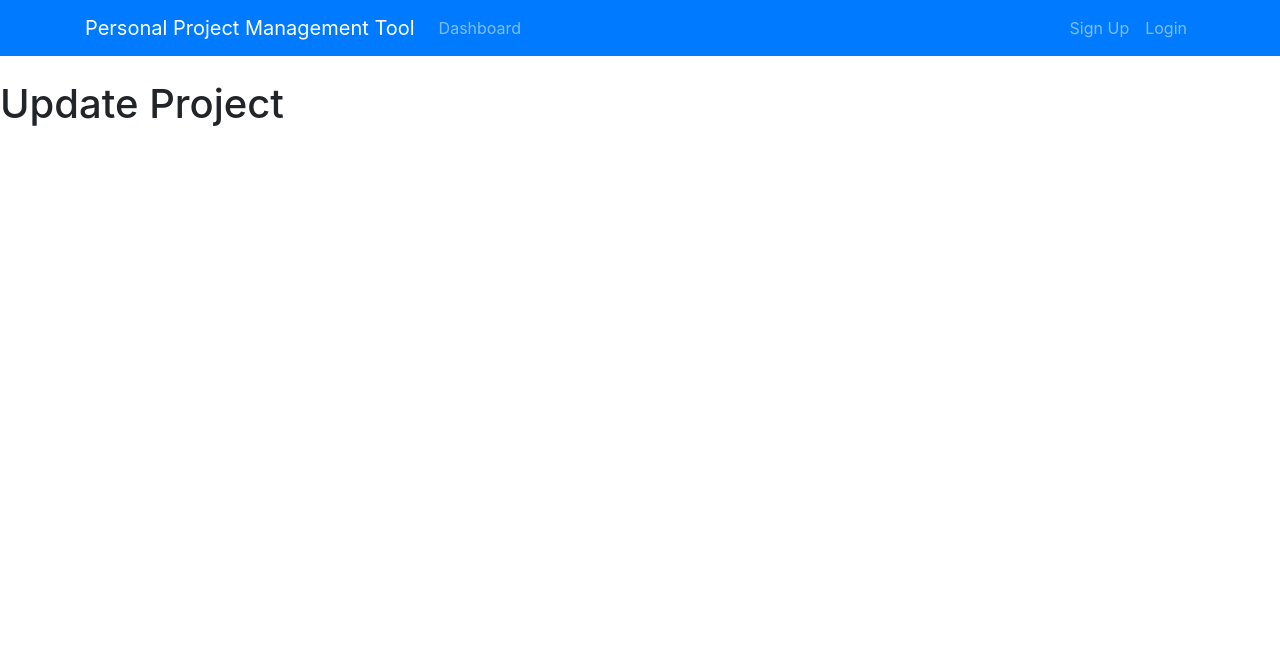
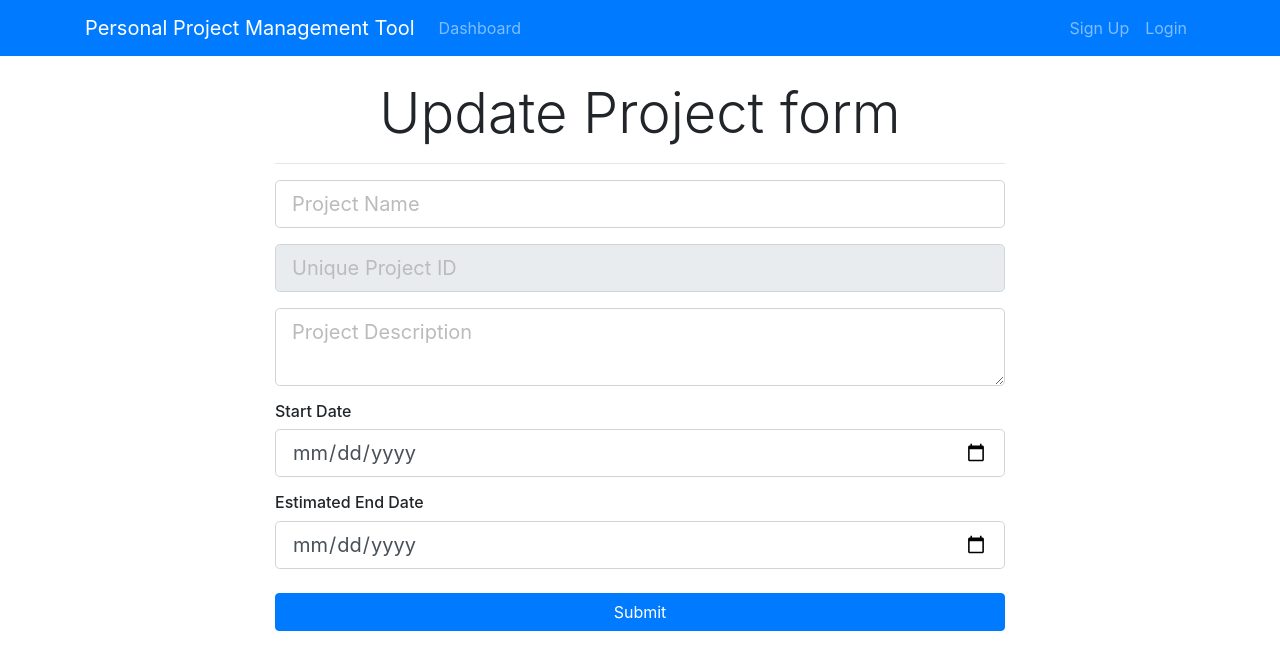
Before and after one commit to miaobo2018/MiaoBoPPMTool, a React (Create React App) app in the folder ppmtool-react-client/: page /updateProject/1 in a window 1280 px wide. Shown: the top 670 px of the page. Built offline with nearby package versions, Linux system fonts and the light colour scheme; no server answers.

Commit message:
update function and fix the problem of props

```diff
--- a/ppmtool-react-client/package.json
+++ b/ppmtool-react-client/package.json
@@ -9,7 +9,7 @@
     "react": "^16.9.0",
     "react-dom": "^16.9.0",
     "react-redux": "^7.1.1",
-    "react-router-dom": "^4.3.1",
+    "react-router-dom": "^4.4.0-beta.6",
     "react-scripts": "3.1.2",
     "redux": "^4.0.4",
     "redux-thunk": "^2.3.0"
--- a/ppmtool-react-client/src/actions/projectActions.js
+++ b/ppmtool-react-client/src/actions/projectActions.js
@@ -1,5 +1,5 @@
 import axios from "axios";
-import { GET_ERRORS, GET_PROJECTS } from "./types";
+import { GET_ERRORS, GET_PROJECTS, GET_PROJECT } from "./types";
 
 export const createProject = (project, history) => async dispatch => {
   try {
@@ -20,3 +20,11 @@ export const getProjects = () => async dispatch => {
     payload: res.data
   });
 };
+
+export const getProject = (id, history) => async dispatch => {
+  const res = await axios.get(`http://localhost:8080/api/project/${id}`);
+  dispatch({
+    type: GET_PROJECT,
+    payload: res.data
+  });
+};
--- a/ppmtool-react-client/src/actions/types.js
+++ b/ppmtool-react-client/src/actions/types.js
@@ -1,2 +1,3 @@
 export const GET_ERRORS = "GET_ERRORS";
 export const GET_PROJECTS = "GET_PROJECTS";
+export const GET_PROJECT = "GET_PROJECT";
--- a/ppmtool-react-client/src/components/Project/UpdateProject.js
+++ b/ppmtool-react-client/src/components/Project/UpdateProject.js
@@ -1,7 +1,153 @@
 import React, { Component } from "react";
+import { getProject, createProject } from "../../actions/projectActions";
+import PropTypes from "prop-types";
+import { connect } from "react-redux";
+import classnames from "classnames";
 
-export default class UpdateProject extends Component {
+class UpdateProject extends Component {
+  //set state
+  constructor() {
+    super();
+
+    this.state = {
+      id: "",
+      projectName: "",
+      projectIdentifier: "",
+      description: "",
+      start_date: "",
+      end_date: ""
+    };
+    this.onChange = this.onChange.bind(this);
+    this.onSubmit = this.onSubmit.bind(this);
+  }
+
+  componentWillReceiveProps(nextProps) {
+    const {
+      id,
+      projectName,
+      projectIdentifier,
+      description,
+      start_date,
+      end_date
+    } = nextProps.project;
+    this.setState({
+      id,
+      projectName,
+      projectIdentifier,
+      description,
+      start_date,
+      end_date
+    });
+  }
+
+  componentDidMount() {
+    const { id } = this.props.match.params;
+    this.props.getProject(id, this.props.history);
+  }
+
+  onChange(e) {
+    this.setState({ [e.target.name]: e.target.value });
+  }
+
+  onSubmit(e) {
+    e.preventDefault();
+
+    const updateProject = {
+      id: this.state.id,
+      projectName: this.state.projectName,
+      projectIdentifier: this.state.projectIdentifier,
+      description: this.state.description,
+      start_date: this.state.start_date,
+      end_date: this.state.end_date
+    };
+
+    this.props.createProject(updateProject, this.props.history);
+  }
+
   render() {
-    return <h1>Update Project</h1>;
+    return (
+      <div className="project">
+        <div className="container">
+          <div className="row">
+            <div className="col-md-8 m-auto">
+              <h5 className="display-4 text-center">Update Project form</h5>
+              <hr />
+              <form onSubmit={this.onSubmit}>
+                <div className="form-group">
+                  <input
+                    type="text"
+                    className="form-control form-control-lg "
+                    placeholder="Project Name"
+                    name="projectName"
+                    value={this.state.projectName}
+                    onChange={this.onChange}
+                  />
+                </div>
+                <div className="form-group">
+                  <input
+                    type="text"
+                    className="form-control form-control-lg"
+                    placeholder="Unique Project ID"
+                    name="projectIdentifier"
+                    value={this.state.projectIdentifier}
+                    onChange={this.onChange}
+                    disabled
+                  />
+                </div>
+                <div className="form-group">
+                  <textarea
+                    className="form-control form-control-lg"
+                    placeholder="Project Description"
+                    name="description"
+                    value={this.state.description}
+                    onChange={this.onChange}
+                  />
+                </div>
+                <h6>Start Date</h6>
+                <div className="form-group">
+                  <input
+                    type="date"
+                    className="form-control form-control-lg"
+                    name="start_date"
+                    value={this.state.start_date}
+                    onChange={this.onChange}
+                  />
+                </div>
+                <h6>Estimated End Date</h6>
+                <div className="form-group">
+                  <input
+                    type="date"
+                    className="form-control form-control-lg"
+                    name="end_date"
+                    value={this.state.end_date}
+                    onChange={this.onChange}
+                  />
+                </div>
+
+                <input
+                  type="submit"
+                  className="btn btn-primary btn-block mt-4"
+                />
+              </form>
+            </div>
+          </div>
+        </div>
+      </div>
+    );
   }
 }
+
+UpdateProject.propTypes = {
+  getProject: PropTypes.func.isRequired,
+  createProject: PropTypes.func.isRequired,
+  project: PropTypes.object.isRequired
+};
+
+const mapStateToProps = state => ({
+  project: state.project.project
+});
+
+export default connect(
+  mapStateToProps,
+  { getProject, createProject }
+)(UpdateProject);
--- a/ppmtool-react-client/src/reducers/projectReducer.js
+++ b/ppmtool-react-client/src/reducers/projectReducer.js
@@ -1,4 +1,4 @@
-import { GET_PROJECTS } from "../actions/types";
+import { GET_PROJECTS, GET_PROJECT } from "../actions/types";
 
 const initialState = {
   projects: [],
@@ -12,6 +12,13 @@ export default function(state = initialState, action) {
         ...state,
         projects: action.payload
       };
+
+    case GET_PROJECT:
+      return {
+        ...state,
+        project: action.payload
+      };
+
     default:
       return state;
   }
```
Also changed, not shown: 2 other files (tests, documents, lock files or other folders).
